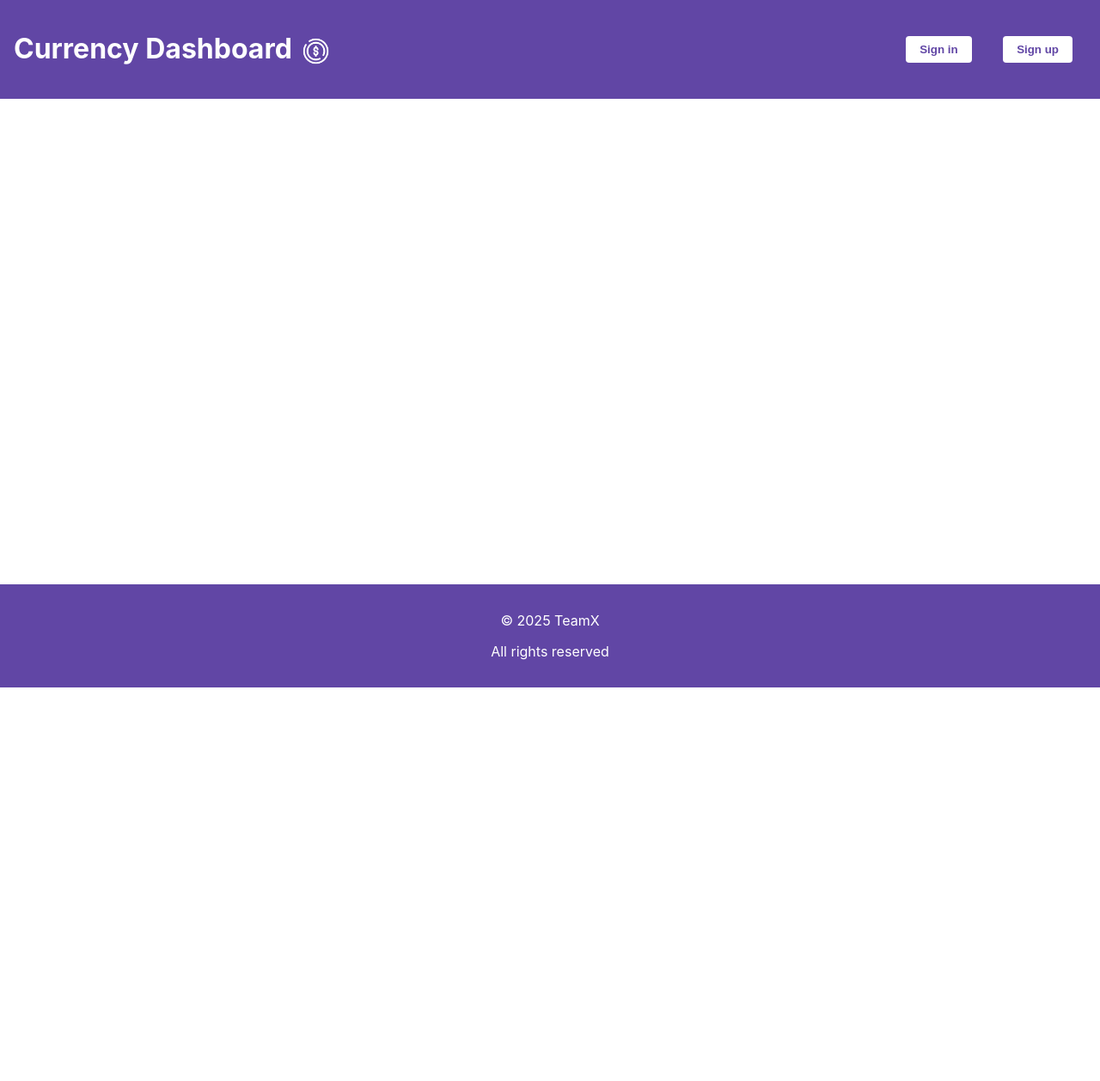
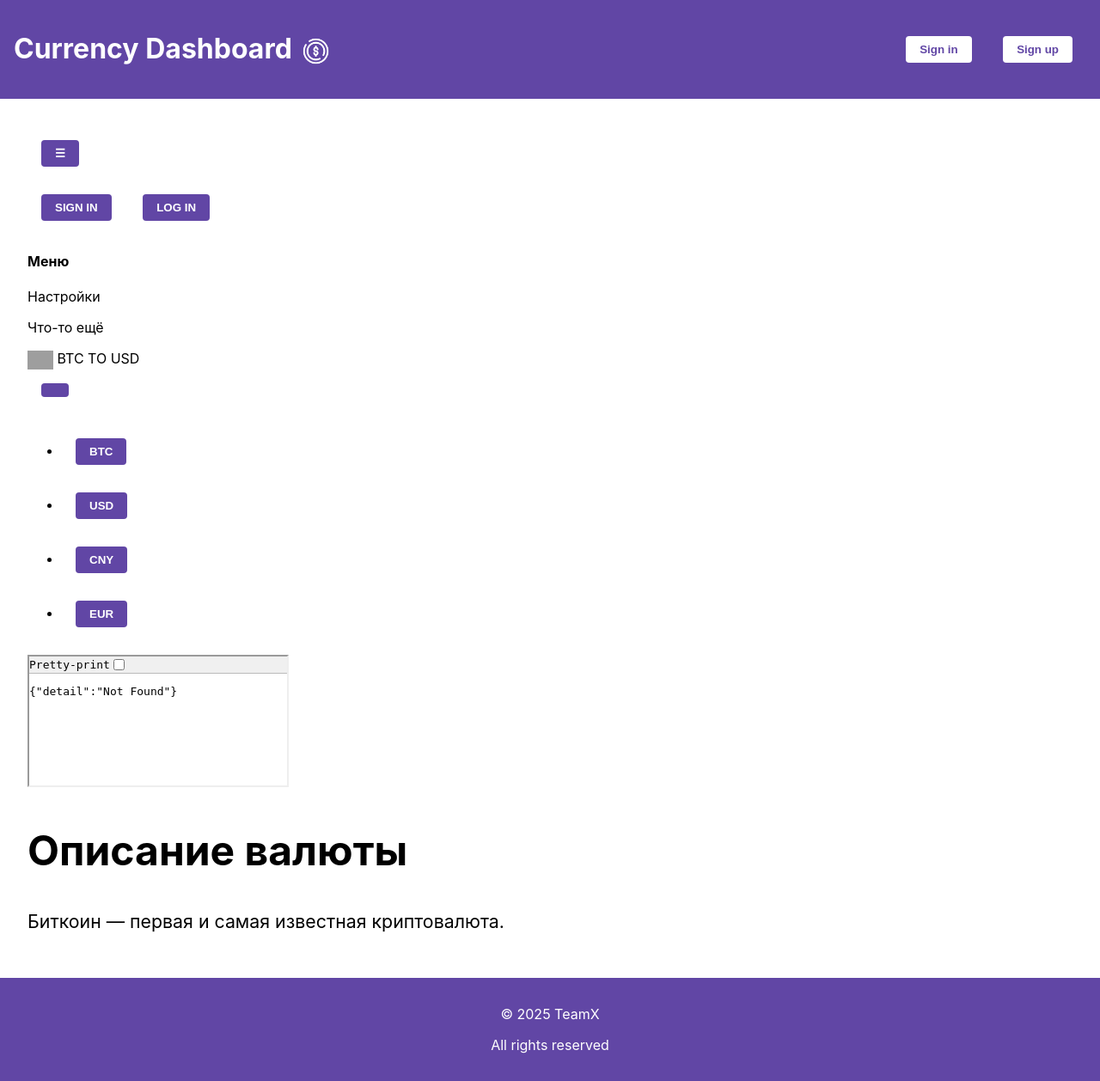
Before and after one commit to ShadowSquad-7/pyproject, a FastAPI app: page / in a window 1280 px wide. Shown: the whole page at 86% size. Before the commit the page ends 800 px from the top, so only its background shows below. Run offline with FastAPI, Linux system fonts and the light colour scheme; parts of the project's set-up code (start-up, migrations or seed data) failed here and were passed over; grey boxes are pictures that could not be loaded.

Commit message:
Update main_page.html

```diff
--- a/app/templates/main_page.html
+++ b/app/templates/main_page.html
@@ -1,124 +1,196 @@
-{% extends "base.html" %}
+{% extends "base.html" %} {% block title %}Currency Dashboard{% endblock %} {%
+block content %}
 
-{% block title %}Currency Dashboard{% endblock %}
-
-{% block content %}
-<!-- Профиль или приглашение войти -->
+<div class="header">
+  <button class="menu-button" onclick="toggleMenu()">☰</button>
+  <div class="auth-buttons">
     {% if user %}
-
-    <!-- Показать данные для авторизованного пользователя -->
-     <div class="header-container">
-    <div class="head-elements">
-        <aside class="profile-box">
-            <p>Welcome, {{ user.email }}</p>
-            <p><img src="/static/images/userimg.png" alt="User Icon" class="header-icon-u"></p>
-        </aside>
-        <div class="trade-box">
-            <form action="/users/buy" method="get">
-                <button type="submit" class="trade-btn">
-                    <img src="/static/images/trade.png" class="trade-icon" alt="Trade">
-                    Trade
-                </button>
+    <form method="post" action="/users/logout" style="display: inline">
+      <button type="submit">Log Out</button>
     </form>
+    <form action="/users/buy" method="get" style="display: inline">
+      <button type="submit">Купить что-то</button>
+    </form>
+    {% else %}
+    <button onclick="toggleModal('loginModal')">SIGN IN</button>
+    <button onclick="toggleModal('registerModal')">LOG IN</button>
+    {% endif %}
   </div>
 </div>
 
-    <!-- Новый растягивающийся блок -->
-    <div class="right-fill-block">
-        <div class="fill-content">
-            <h3 class="h5-f"><img src="/static/images/wallet.png" alt="User Icon" class="b-icon">Balance<img src="/static/images/wallet.png" alt="User Icon" class="b-icon"></h3>
-            <div class="balance-grid">
-            <div class="balance-column">
-                <p>{{user.balance}} cookies</p>
-                <p>{{user.btc_balance}} BTC</p>
-                <p>{{user.usd_balance}} USD</p>
+<div class="side-menu" id="menu">
+  <h4>Меню</h4>
+  <p>Настройки</p>
+  <p>Что-то ещё</p>
 </div>
-            <div class="balance-column">
-                <p>{{user.eur_balance}} EUR</p>
-                <p>{{user.cny_balance}} CNY</p>
+
+<div class="container">
+  <div class="chart-title">
+    <img
+      src="https://upload.wikimedia.org/wikipedia/commons/thumb/4/46/Bitcoin.svg/180px-Bitcoin.svg.png"
+      alt="BTC"
+      style="width: 30px; vertical-align: middle"
+    />
+    <span id="currency-label">BTC TO USD</span>
+
+    <div class="dropdown">
+      <button
+        class="btn custom-dropdown-toggle dropdown-toggle"
+        type="button"
+        data-bs-toggle="dropdown"
+        aria-expanded="false"
+      ></button>
+      <ul class="dropdown-menu">
+        <li>
+          <button class="dropdown-item currency-button" data-currency="BTC">
+            BTC
+          </button>
+        </li>
+        <li>
+          <button class="dropdown-item currency-button" data-currency="USD">
+            USD
+          </button>
+        </li>
+        <li>
+          <button class="dropdown-item currency-button" data-currency="CNY">
+            CNY
+          </button>
+        </li>
+        <li>
+          <button class="dropdown-item currency-button" data-currency="EUR">
+            EUR
+          </button>
+        </li>
+      </ul>
     </div>
   </div>
+  <div class="chart-placeholder">
+    <div class="iframe-wrapper">
+      <iframe
+        id="currencyFrame"
+        src="http://localhost:5006/multi_dashboard?currency=BTC"
+        allowfullscreen
+        loading="lazy"
+      ></iframe>
+    </div>
+  </div>
+  <div class="currency-info">
+    <h2 style="font-size: 3rem">Описание валюты</h2>
+    <p id="currency-description" style="font-size: 16pt">
+      Биткоин — первая и самая известная криптовалюта.
+    </p>
   </div>
 </div>
 
-</div>
+<script>
+  function toggleMenu() {
+    const menu = document.getElementById("menu");
+    menu.classList.toggle("show");
+  }
+</script>
 
-{% else %}
-    <!-- Показать кнопки для входа или регистрации для неавторизованных пользователей -->
-    <!-- <aside class="profile-box">
-    </aside> -->
-{% endif %}
-
+<script src="https://cdn.jsdelivr.net/npm/bootstrap@5.3.0/dist/js/bootstrap.bundle.min.js"></script>
 <!-- Модальное окно логина -->
 <div id="loginModal" class="modal hidden">
-    <div class="modal-overlay" onclick="toggleModal('loginModal')"></div>
-    <div class="modal-container">
-        <form method="post" action="/users/login" class="modal-form">
-            <div class="modal-header">
-                <h3 class="modal-title">Log in</h3>
-                <button type="button" class="modal-close" onclick="toggleModal('loginModal')">
-                    <img src="/static/images/close.png" alt="Close" class="header-icon">
-                </button>
-            </div>
+  <form method="post" action="/users/login" class="modal-content">
+    <h3>Вход</h3>
 
-            <div class="form-group">
-                <input type="text" name="username" placeholder="Username" class="modal-input" required>
-            </div>
+    <input
+      type="email"
+      name="username"
+      placeholder="Email"
+      required
+      class="input-with-icon"
+    />
 
-            <div class="form-group">
-                <input type="password" name="password" placeholder="Password" class="modal-input" required>
-            </div>
-
-            <div class="form-actions">
-                <button type="submit" class="modal-submit-btn">
-                    <img src="/static/images/login.png" alt="Login" class="header-icon">
-                </button>
-            </div>
-
+    <input
+      type="password"
+      name="password"
+      placeholder="Пароль"
+      required
+      class="input-with-icon"
+    />
+    <button type="submit">Войти</button>
+    <button type="button" onclick="toggleModal('loginModal')">Закрыть</button>
     {% if login_error %}
-                <div class="modal-error">
-                    <img src="/static/images/error.png" alt="Error" class="header-icon-e">
-                    <p>{{ login_error }}</p>
-                </div>
+    <p class="error">{{ login_error }}</p>
     {% endif %}
   </form>
 </div>
-</div>
 
-<!-- Модальное окно регистрации -->
+
 <div id="registerModal" class="modal hidden">
-    <div class="modal-overlay" onclick="toggleModal('registerModal')"></div>
-    <div class="modal-container">
-        <form method="post" action="/users/register" class="modal-form">
-            <div class="modal-header">
-                <h3 class="modal-title">Create Account</h3>
-                <button type="button" class="modal-close" onclick="toggleModal('registerModal')">
-                    <img src="/static/images/close.png" alt="Close" class="header-icon">
+  <form method="post" action="/users/register-page" class="modal-content">
+    <h3>Регистрация</h3>
+    <input
+      type="email"
+      name="email"
+      placeholder="Email"
+      required
+      class="input-with-icon"
+    />
+    <input
+      type="password"
+      name="password"
+      placeholder="Пароль"
+      required
+      class="input-with-icon"
+    />
+    <!-- Надо бы иконки перед текстом -->
+    <button type="submit">Зарегистрироваться</button>
+    <button type="button" onclick="toggleModal('registerModal')">
+      Закрыть
     </button>
-            </div>
-
-            <div class="form-group">
-                <input type="text" name="login" placeholder="Username" class="modal-input" required>
-            </div>
-
-            <div class="form-group">
-                <input type="password" name="password" placeholder="Create Password" class="modal-input" required>
-            </div>
-
-            <div class="form-actions">
-                <button type="submit" class="modal-submit-btn">
-                    <img src="/static/images/signup.png" alt="Sign Up" class="header-icon">
-                </button>
-            </div>
-
     {% if register_error %}
-                <div class="modal-error">
-                    <img src="/static/images/error.png" alt="Error" class="header-icon-e">
-                    <p>{{ register_error }}</p>
-                </div>
+    <p class="error">{{ register_error }}</p>
     {% endif %}
   </form>
 </div>
-</div>
-<script src="/static/js/scripts.js"></script>
+
+<script>
+  function toggleModal(id) {
+    document.getElementById(id).classList.toggle("hidden");
+  }
+</script>
+
+<script>
+  const descriptions = {
+    BTC: "Биткоин — это децентрализованная цифровая валюта одноименной пиринговой платежной системы, где пользователи осуществляют операции самостоятельно, без централизованного контроля и посредников",
+    USD: "Доллар США — денежная единица США, одна из основных резервных валют мира",
+    EUR: "Евро — официальная валюта еврозоны и вторая по распространённости в мире",
+    CNY: "Китайский юань — официальная валюта КНР, важная в мировой торговле",
+  };
+
+  function changeCurrency(currency) {
+
+    const iframe = document.getElementById("currencyFrame");
+    iframe.src = `http://localhost:5006/multi_dashboard?currency=${currency}`;
+
+
+    const desc = descriptions[currency] || "Описание недоступно.";
+    document.getElementById("currency-description").innerText = desc;
+
+    const toCurrency = currency === "BTC" ? "USD" : "RUB";
+    document.getElementById(
+      "currency-label"
+    ).innerText = `${currency} TO ${toCurrency}`;
+
+
+    document
+      .querySelectorAll(".dropdown-item")
+      .forEach((btn) => btn.classList.remove("active"));
+    document
+      .querySelector(`.dropdown-item[data-currency="${currency}"]`)
+      ?.classList.add("active");
+  }
+
+
+  document.querySelectorAll(".currency-button").forEach((btn) => {
+    btn.addEventListener("click", () => {
+      const currency = btn.dataset.currency;
+      changeCurrency(currency);
+    });
+  });
+</script>
+
 {% endblock %}
```
Lines whose indentation alone changed are shown as unchanged.
